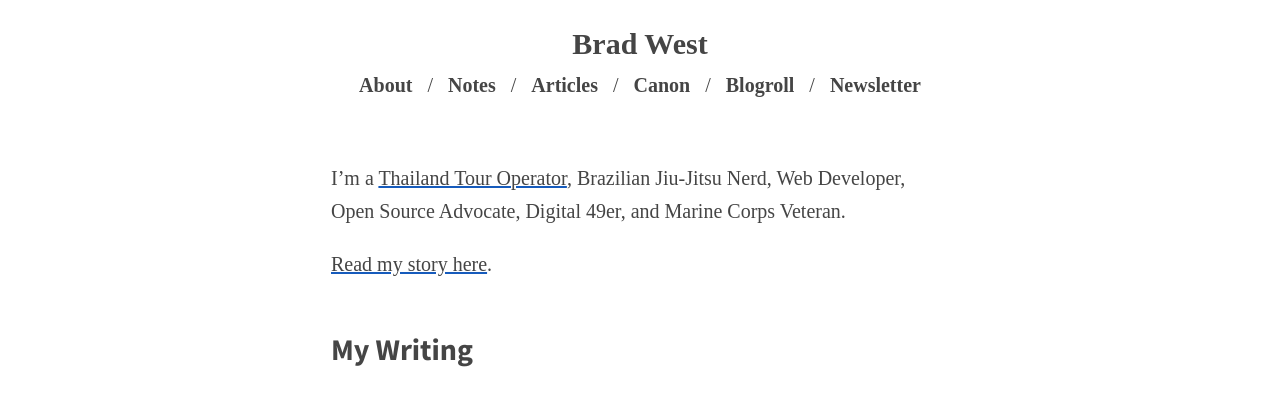
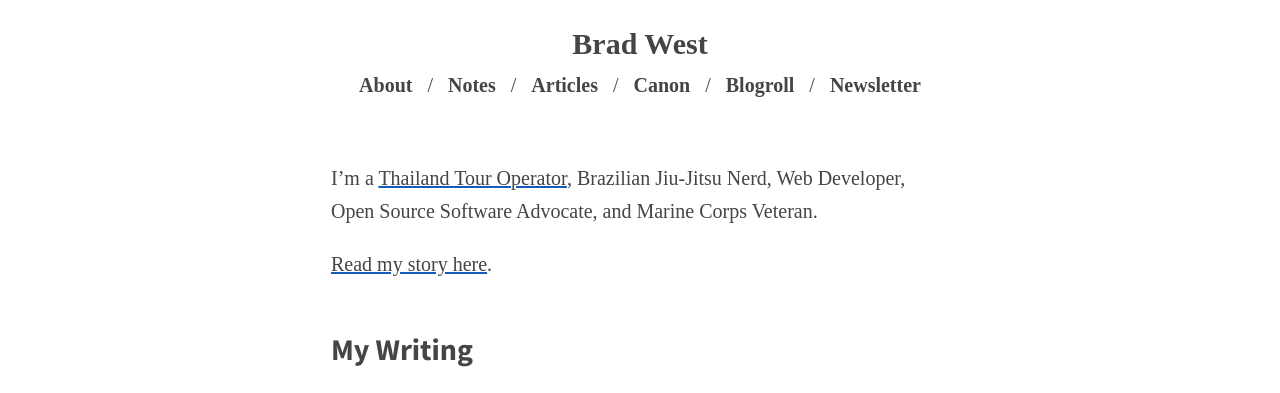
Before and after one commit to bradonomics/bradonomics.com, a Jekyll site: the page built from _pages/index.md, in a window 1280 px wide. Shown: the top 393 px of the page. Built offline with Jekyll 4.4.1, drawn with Linux system fonts in a browser that asks for light colours.

Commit message:
Update homepage language

```diff
--- a/_pages/index.md
+++ b/_pages/index.md
@@ -1,11 +1,11 @@
 ---
 title: Brad West
-description: "The Homepage of Brad West: Web Developer • Permaculture Enthusiast • Brazilian Jiu-Jitsu Nerd • Open Source Advocate • Digital 49er • USMC Veteran"
+description: "The Homepage of Brad West: Web Developer • Permaculture Enthusiast • Brazilian Jiu-Jitsu Nerd • Open Source Software Advocate • Marine Corps Veteran"
 layout: default
 permalink: /
 ---
 
-I'm a [Thailand Tour Operator](https://thailandetcetera.com/), Brazilian Jiu-Jitsu Nerd, Web Developer, Open Source Advocate, Digital 49er, and Marine Corps Veteran.
+I'm a [Thailand Tour Operator](https://thailandetcetera.com/), Brazilian Jiu-Jitsu Nerd, Web Developer, Open Source Software Advocate, and Marine Corps Veteran.
 
 [Read my story here]({{ '/about/' | absolute_url }}).
 
```
